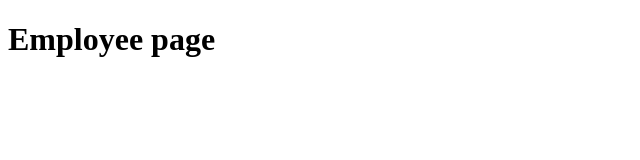
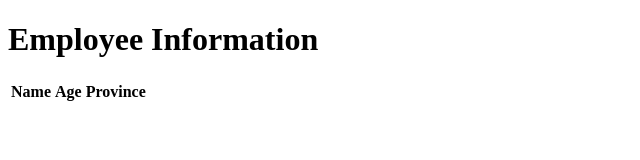
Before and after one commit to chanthoeurntuon20/leave_request, a plain HTML site: page index.html in a window 1280 px wide. Shown: the whole page, without its empty margins (0-640 px from the left). Drawn offline with Linux system fonts and the light colour scheme.

Commit message:
add table list employee

```diff
--- a/index.html
+++ b/index.html
@@ -6,6 +6,13 @@
     <title>Document</title>
 </head>
 <body>
-    <h1>Employee page</h1>
+    <h1>Employee Information</h1>
+    <table>
+        <tr>
+            <th>Name</th>
+            <th>Age</th>
+            <th>Province</th>
+        </tr>
+    </table>
 </body>
 </html>
```
